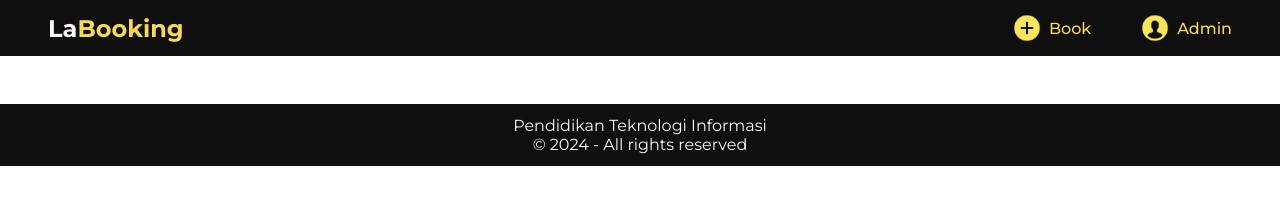
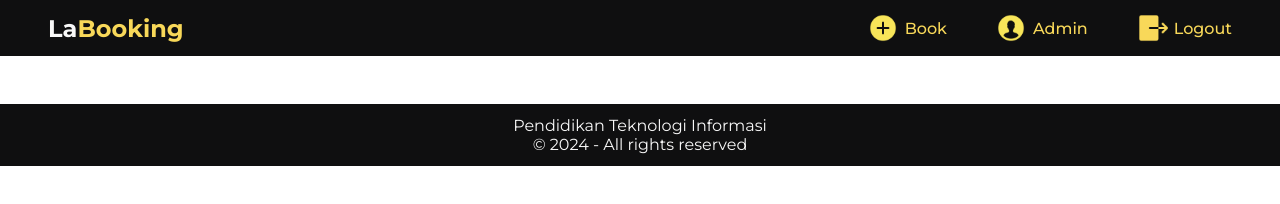
Before and after one commit to LutfiNR/LaBooking, a plain HTML site: page frontend/index.html in a window 1280 px wide. Drawn offline with Linux system fonts and the light colour scheme.

Commit message:
homepage

```diff
--- a/frontend/index.html
+++ b/frontend/index.html
@@ -43,6 +43,10 @@
           <!-- Admin button -->
           <img src="./assets/admin.png" alt="admin" /><span>Admin</span>
         </div>
+        <div id="button-logout" class="button">
+          <!--Logout button-->
+          <img src="./assets/exit.png" alt="logout" /><span>Logout</span>
+        </div>
       </nav>
     </header>
 
```
